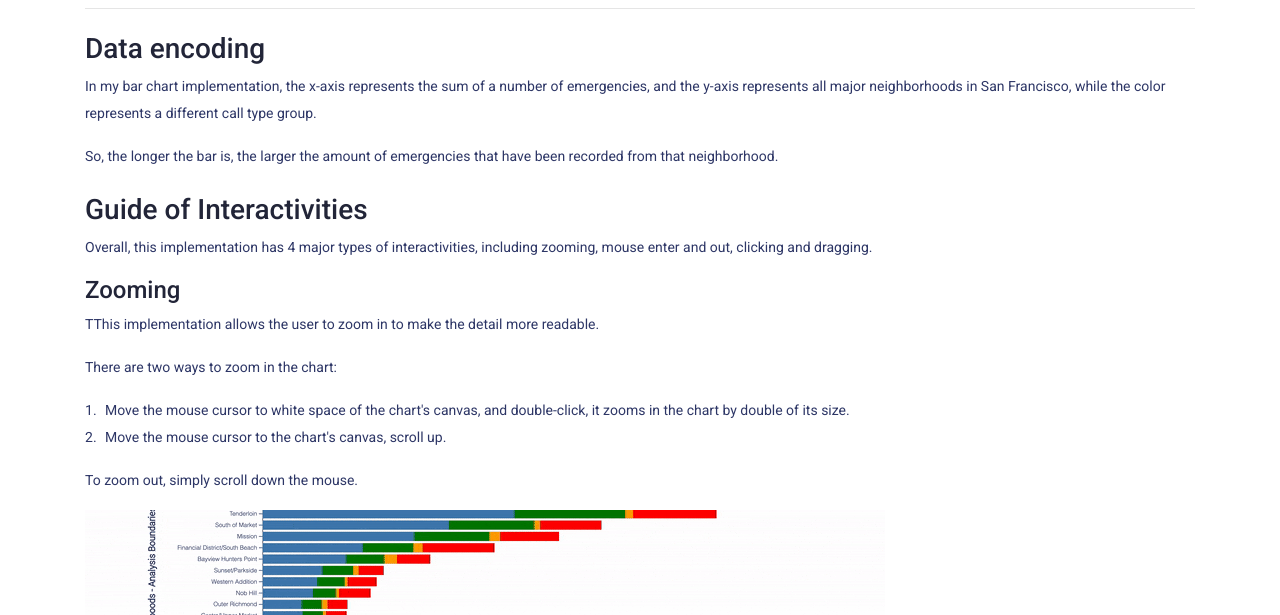
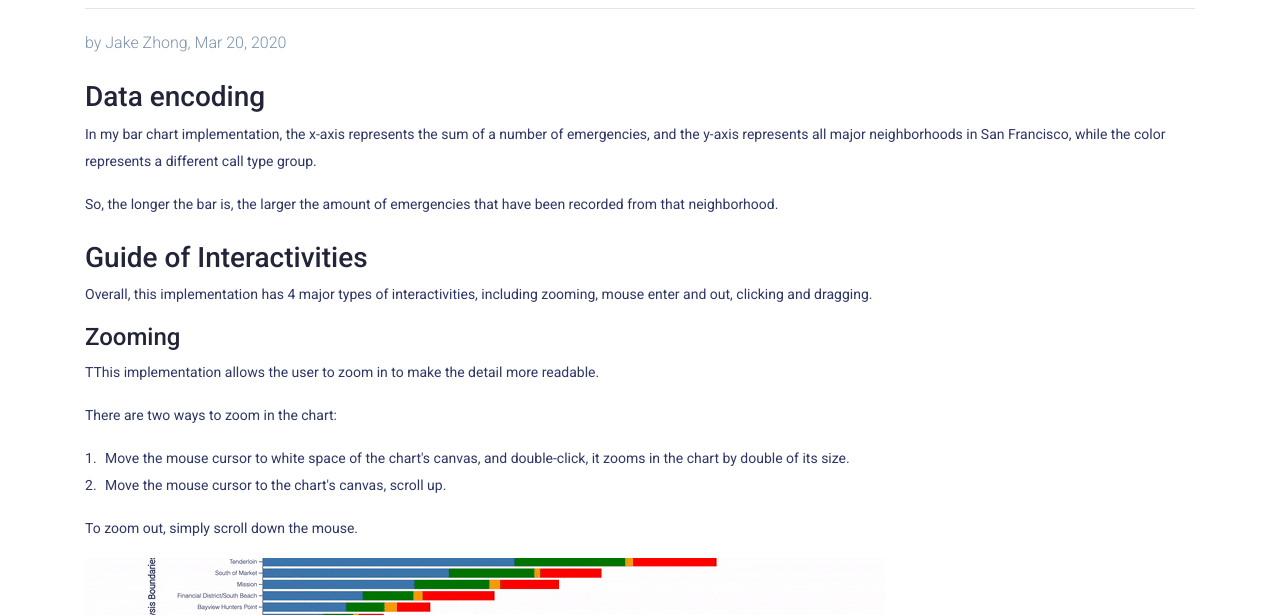
Before and after one commit to usf-cs360-spring2020/midterm-datalization, a plain HTML site: page implementations/bar.html in a window 1280 px wide. Shown: the part 485-1100 px from the top of the page. Drawn offline with nearby package versions, Linux system fonts and the light colour scheme.

Commit message:
v0.3.3
- forgot to put my name

```diff
--- a/implementations/bar.html
+++ b/implementations/bar.html
@@ -110,6 +110,7 @@
 				<div class="container content-main">
 					<h2>Sum of Number of Emergencies for each Neighborhoods</h2>
 					<hr class="divider"\>
+					<h5 class="section-title left">by Jake Zhong, Mar 20, 2020</h5>
 					<h3>Data encoding</h3>
 					<p>In my bar chart implementation, the x-axis represents the sum of a number of emergencies, and the y-axis represents all major neighborhoods in San Francisco, while the color represents a different call type group.</p>
 					<p>So, the longer the bar is, the larger the amount of emergencies that have been recorded from that neighborhood.</p>
```
